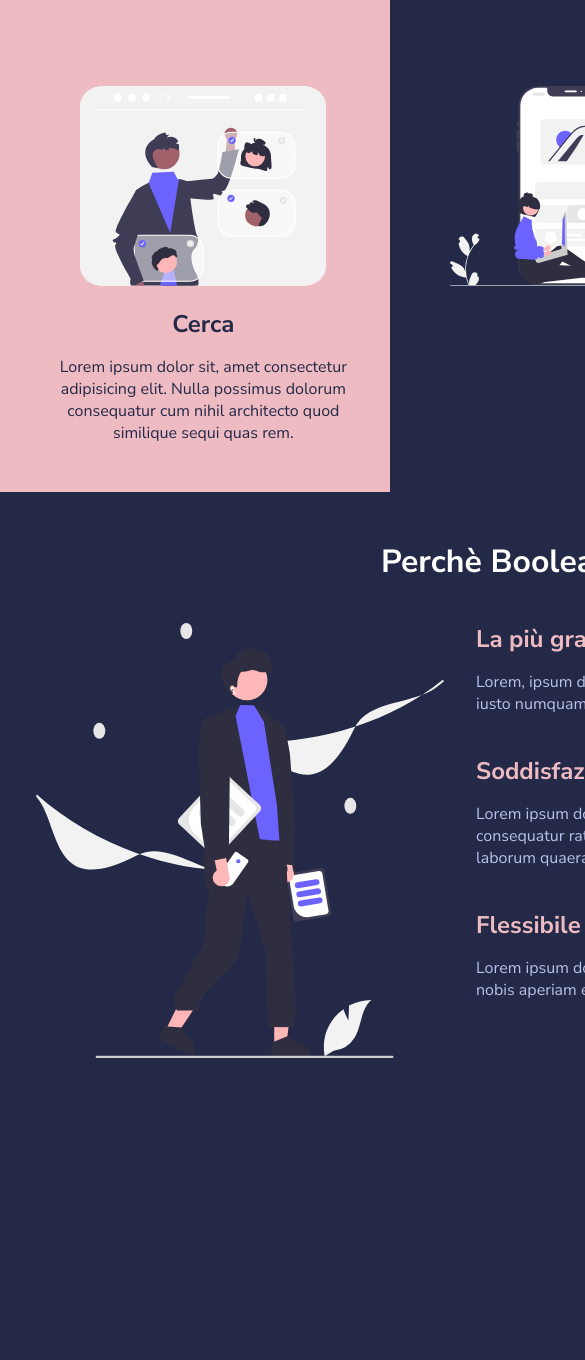
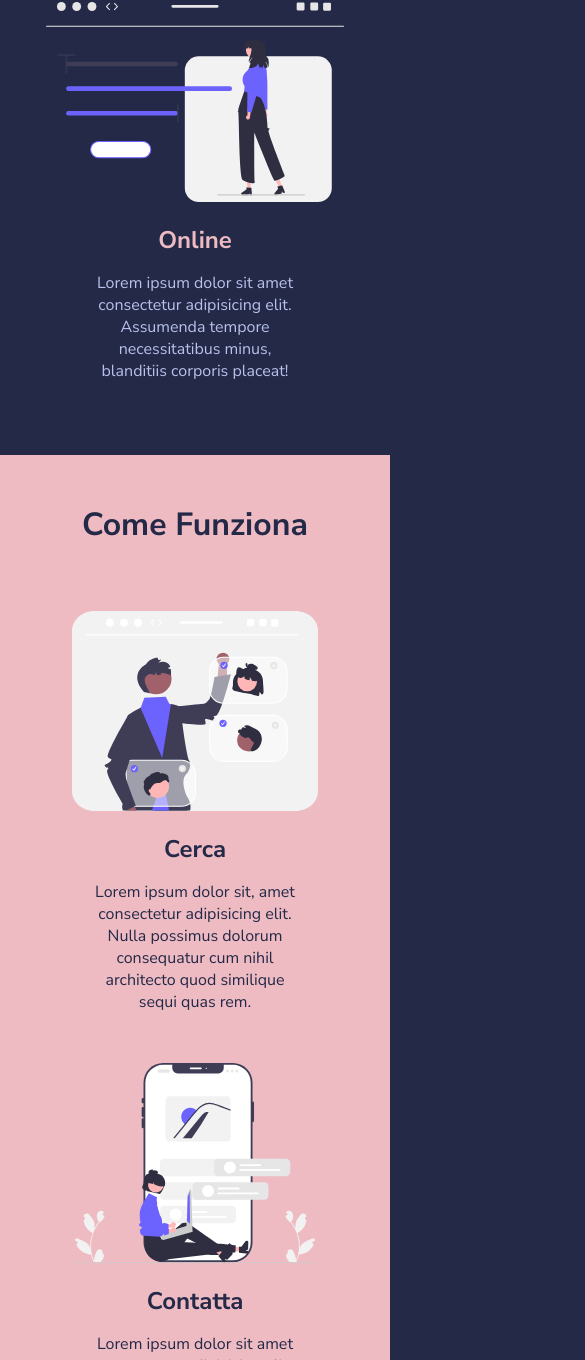
Before and after one commit to UmbertoAmenta/html-css-resp-wannabe, a plain HTML site: page index.html in a window 390 px wide. Shown: the part 640-2000 px from the top of the page, 585 px wide, since content can reach past the window. Before the commit the page ends 1752 px from the top, so only its background shows below. Drawn offline with Linux system fonts and the light colour scheme.

Commit message:
feat: responsive-768-480

```diff
--- a/css/style.css
+++ b/css/style.css
@@ -127,3 +127,94 @@ img {
 /************************************************
     SOLUZIONE RESPONSIVE
  ************************************************/
+/* dispositivi fino a 768px width */
+
+@media screen and (max-width: 768px) {
+
+    .container {
+        width: 100vw;
+        margin: 0 auto;
+        padding: 0 20px;
+    }
+}
+
+
+/* dispositivi fino a 480px  */
+
+@media screen and (max-width: 480px) {
+
+    .container {
+        width: 100%;
+        margin: 0 auto;
+        padding: 0 0;
+    }
+
+    .lessons h2 {
+        margin-bottom: 1rem;
+
+    }
+
+    .lessons .col {
+        width: 100vw;
+    }
+
+    .col {
+        width: 100vw;
+    }
+
+    .text {
+        margin: 0 70px;
+    }
+
+    .card {
+        max-width: 100%;
+        margin-top: 25px;
+        margin-bottom: 25px;
+    }
+
+    .row {
+        display: flex;
+        flex-direction: column;
+        flex-wrap: wrap;
+        align-items: center;
+    }
+
+    img {
+        max-width: 100%;
+        height: auto;
+        margin-bottom: 60px;
+    }
+
+    .steps .col {
+        width: 100%;
+    }
+
+
+    .steps p .text {
+        padding: 20px;
+    }
+
+    .why-us h2 {
+        font-size: 3rem;
+    }
+
+    .why-us .col-left,
+    .why-us .col-right {
+        width: 70%;
+    }
+
+    .why-us {
+        background-color: #222;
+        margin-bottom: 0;
+        margin-top: -50px;
+        padding-bottom: 50px;
+    }
+
+    .why-us > .container > h2 {
+        padding-top: 50px;
+    }
+
+    section .steps .text-center {
+        background: #222;
+    }
+}
```
